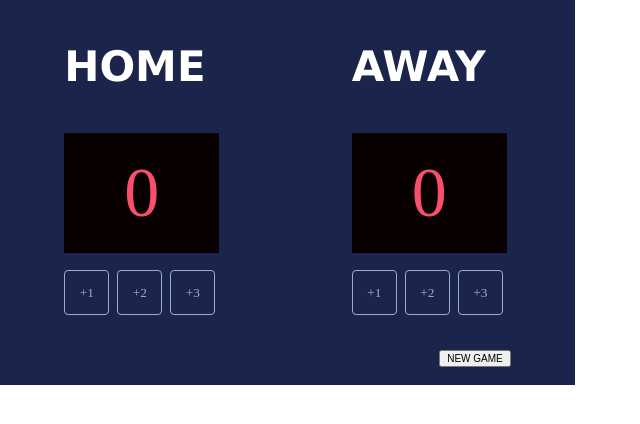
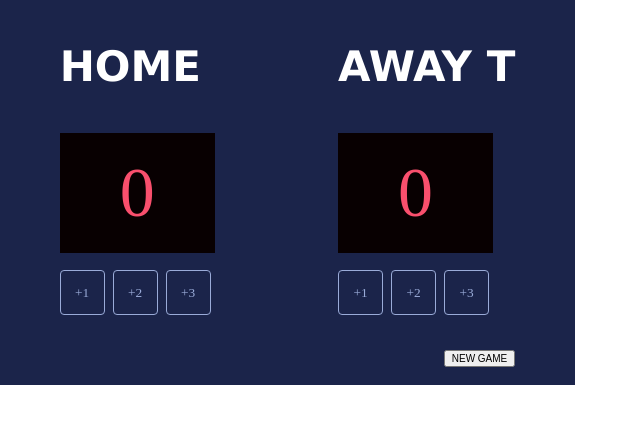
Before and after one commit to Zed7007/Basketball_Scoreboard, a plain HTML site: page index.html in a window 1280 px wide. Shown: the whole page, without its empty margins (0-640 px from the left). Drawn offline with Linux system fonts and the light colour scheme; a web font is replaced by a local one.

Commit message:
Testing Revision Control
Test Git Hub for vision control tracking.

```diff
--- a/index.html
+++ b/index.html
@@ -25,7 +25,7 @@
 
             <div>
                 <div class="heading">
-                    <h3 >AWAY</h3> <!--Changed from Guest to Away to test GitHub tracking-->
+                    <h3 >AWAY T</h3> <!--Changed from Guest to Away to test GitHub tracking-->
                 </div>
                 <div class = "scoreBox">
                     <p id="guestScore">0</p>
```
